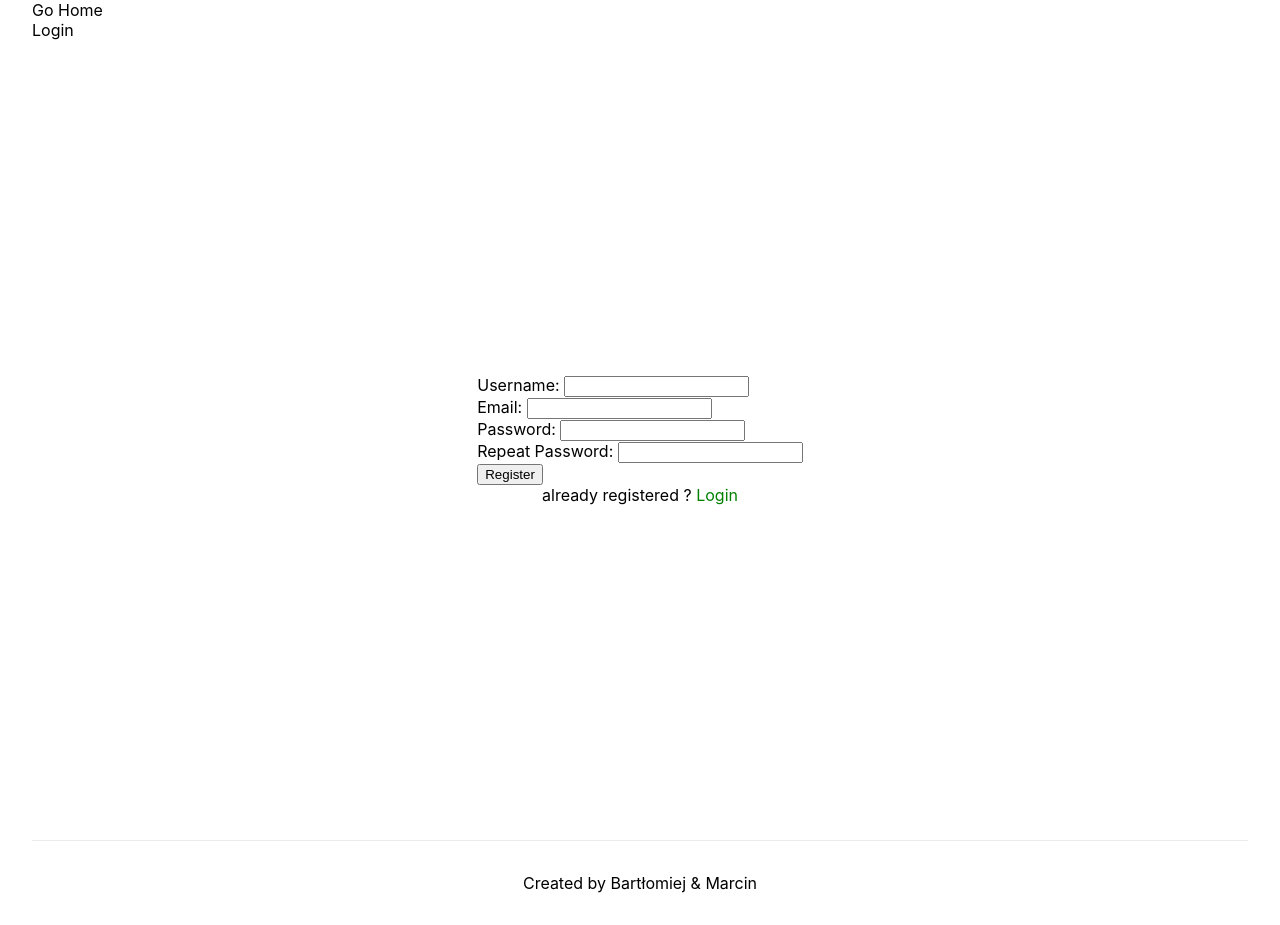
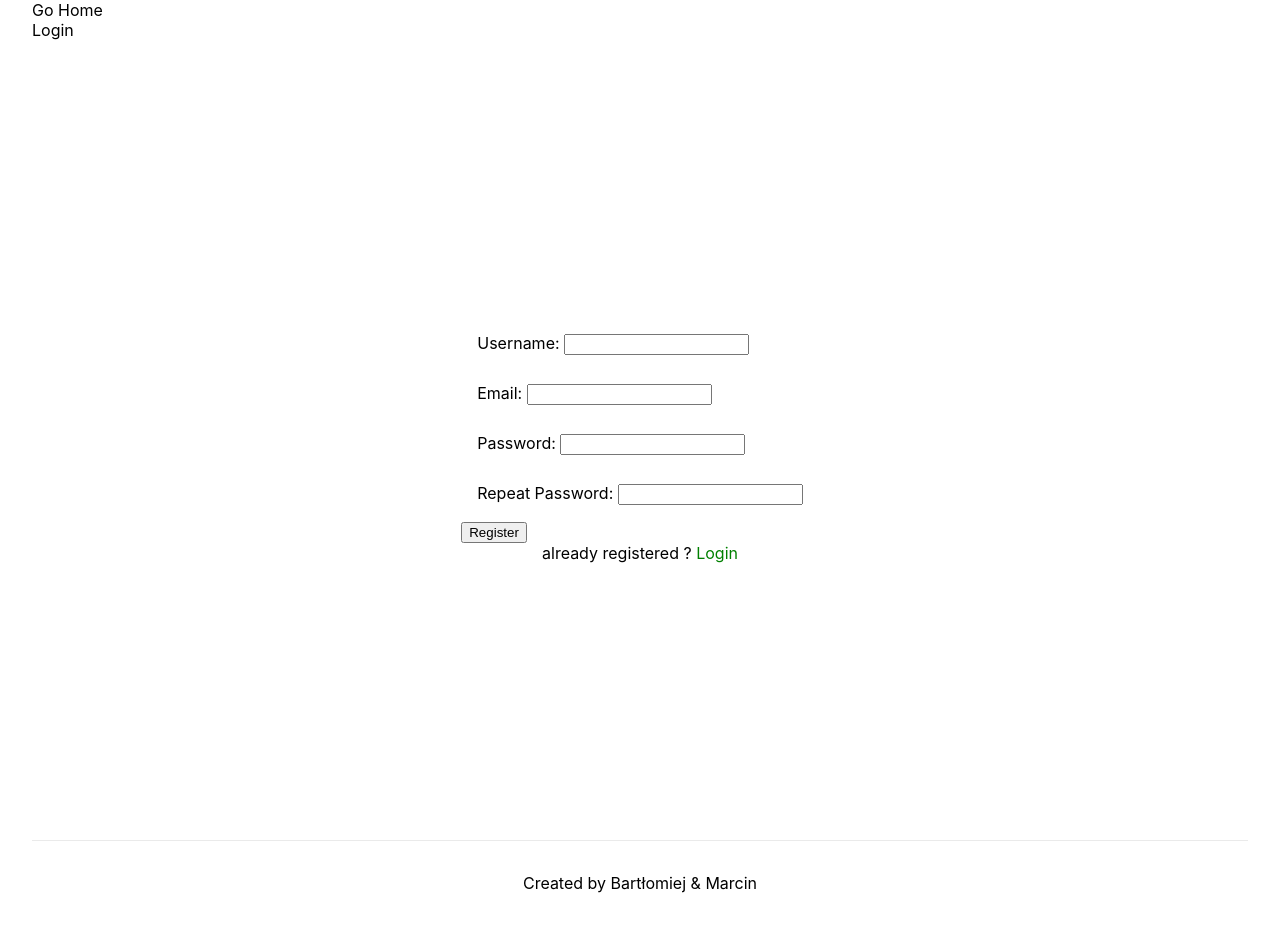
Before and after one commit to barrakz/grill_my_player, a Next.js app in the folder frontend/: page /register in a window 1280 px wide. Built offline with nearby package versions, Linux system fonts and the light colour scheme.

Commit message:
Some login and register style fixes

```diff
--- a/frontend/pages/login.tsx
+++ b/frontend/pages/login.tsx
@@ -63,11 +63,11 @@ const Login: NextPage = () => {
       <main className={styles.main}>
         <div>
           <form onSubmit={handleSubmit(onSubmit)}>
-            <div style={{padding: '12px'}}>
+            <div style={{padding: '12px', margin: '4px'}}>
               <label htmlFor="username">Name: </label>
               <input type="text" id='username' {...register("username")}/>
             </div>
-            <div>
+            <div style={{padding: '12px', margin: '4px'}}>
               <label htmlFor="password">Password: </label>
               <input type="password" id='password' {...register("password")}/>
             </div>
--- a/frontend/pages/register.tsx
+++ b/frontend/pages/register.tsx
@@ -61,19 +61,19 @@ const Register: NextPage = () => {
       <main className={styles.main}>
         <div>
           <form onSubmit={handleSubmit(onSubmit)}>
-            <div>
+            <div style={{padding: '12px', margin: '4px'}}>
               <label htmlFor="username">Username: </label>
               <input type="text" id='username' {...register("username")}/>
             </div>
-            <div>
+            <div style={{padding: '12px', margin: '4px'}}>
               <label htmlFor="email">Email: </label>
               <input type="email" id='email' {...register("email")}/>
             </div>
-            <div>
+            <div style={{padding: '12px', margin: '4px'}}>
               <label htmlFor="password">Password: </label>
               <input type="password" id='password' {...register("password")}/>
             </div>
-            <div>
+            <div style={{padding: '12px', margin: '4px'}}>
               <label htmlFor="password2">Repeat Password: </label>
               <input type="password" id='password2' {...register("password2")}/>
             </div>
```
